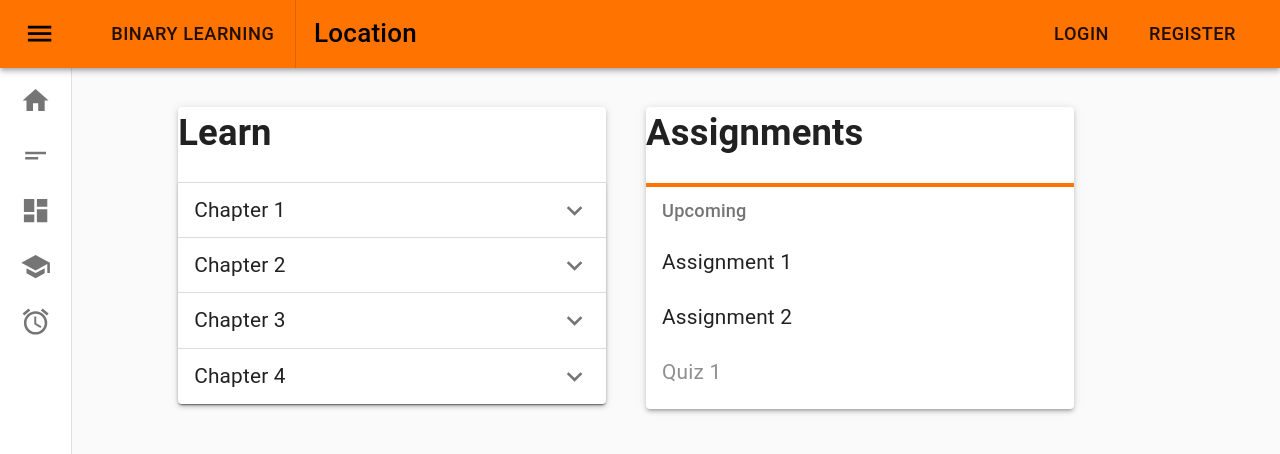
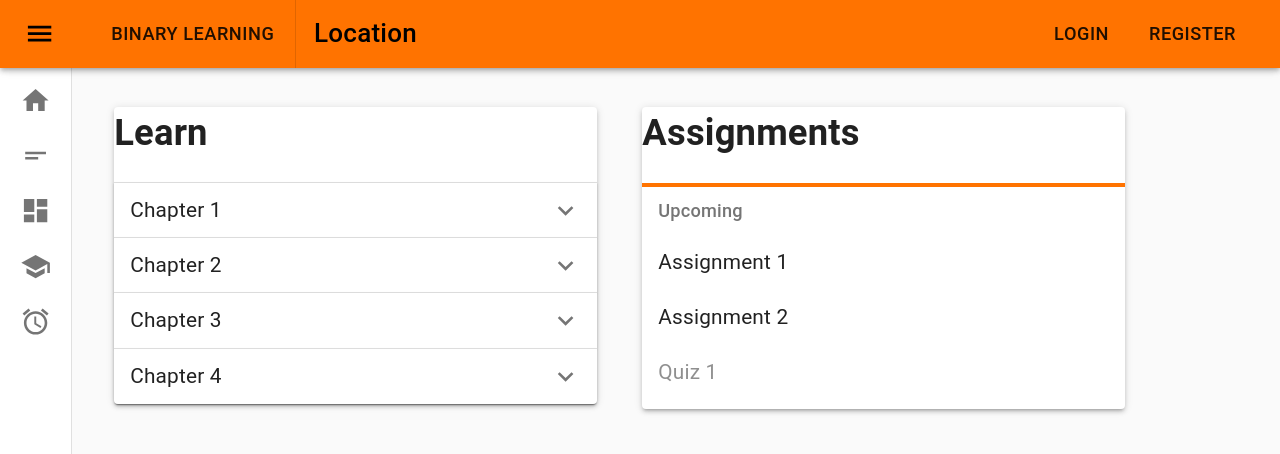
Before and after one commit to spewolf/learning-platform-capstone, a React (Create React App) app: page /dashboard in a window 1280 px wide. Shown: the top 454 px of the page. Built offline with nearby package versions, Linux system fonts and the light colour scheme; no server answers.

Commit message:
Fix non-persistent drawer/header and remove side/bottom margins

```diff
--- a/src/App.js
+++ b/src/App.js
@@ -51,7 +51,7 @@ function App(props) {
         <AuthProvider>
           <Router>
             <HeaderWithDrawer />
-            <main style={{ flexGrow: 1, padding: theme.spacing(8) }}>
+            <main style={{ flexGrow: 1, paddingTop: theme.spacing(8) }}>
               <Switch>
                 <Route path="/register/student-or-teacher" component={StudentOrTeacher} />
                 <Route path="/register/student" component={StudentInfo} />
--- a/src/components/HeaderWithDrawer.js
+++ b/src/components/HeaderWithDrawer.js
@@ -79,9 +79,12 @@ const useStyles = makeStyles((theme) => ({
   title: {
     flexGrow: 1,
   },
+  drawer: {
+    width: drawerWidth,
+    flexShrink: 0,
+    whiteSpace: 'nowrap',
+  },
   drawerPaper: {
-    position: 'relative',
-    whiteSpace: 'nowrap',
     width: drawerWidth,
     transition: theme.transitions.create('width', {
       easing: theme.transitions.easing.sharp,
@@ -174,7 +177,7 @@ export default function HeaderWithDrawer(props) {
   return (
     <React.Fragment>
       <CssBaseline />
-      <AppBar position="absolute" className={clsx(classes.appBar, open && classes.appBarShift)}>
+      <AppBar position="fixed" className={clsx(classes.appBar, open && classes.appBarShift)}>
         <Toolbar className={classes.toolbar}>
           <IconButton
             edge="start"
@@ -198,8 +201,15 @@ export default function HeaderWithDrawer(props) {
       </AppBar>
       <Drawer
         variant="permanent"
+        className={clsx(classes.drawer, {
+          [classes.drawerPaper]: open,
+          [classes.drawerPaperClose]: !open
+        })}
         classes={{
-          paper: clsx(classes.drawerPaper, !open && classes.drawerPaperClose),
+          paper: clsx({
+            [classes.drawerPaper]: open,
+            [classes.drawerPaperClose] : !open
+          })
         }}
         open={open}
       >
```
